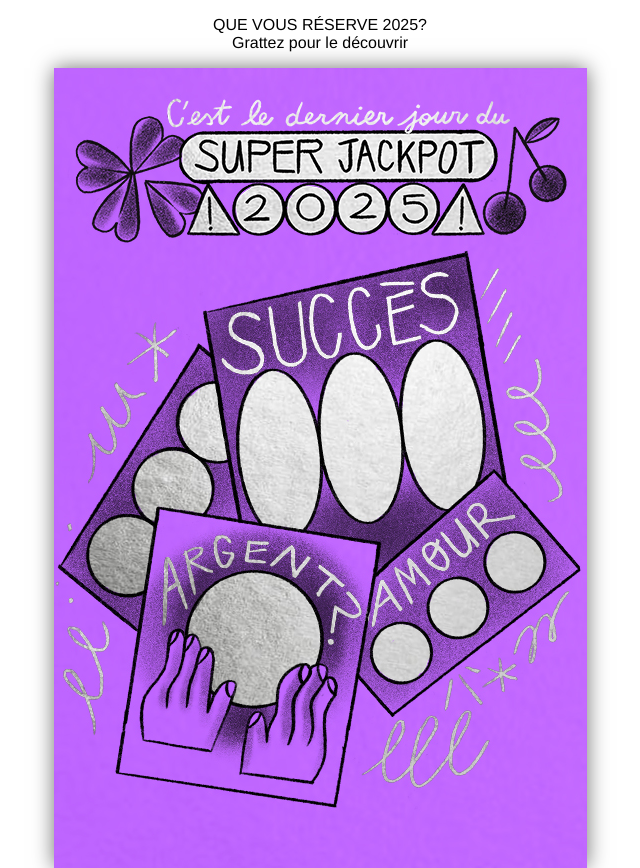
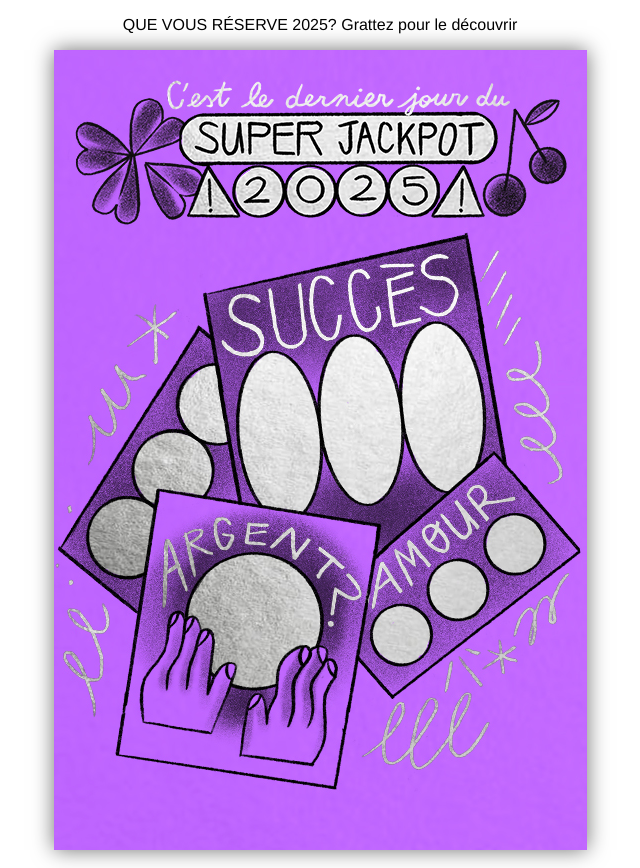
Before and after one commit to grandmach1/2025, a website: page index.html in a window 1280 px wide. Shown: the top 868 px of the page, without its empty margins (320-960 px from the left). Drawn offline with nearby package versions, Linux system fonts and the light colour scheme.

Commit message:
Update index.html

```diff
--- a/index.html
+++ b/index.html
@@ -177,7 +177,7 @@
       <h1>QUE VOUS RÉSERVE 2024?</h1>
       <p class="blinking">QUE VOUS RÉSERVE 2025?<br>Grattez pour le découvrir</p>
   </div>-->
-    <p>QUE VOUS RÉSERVE 2025?<br>Grattez pour le découvrir</p>
+    <p>QUE VOUS RÉSERVE 2025? Grattez pour le découvrir</p>
 
     <!--<br/>that can be erased
     using touch ou mouse moves.<br/><b>try by yourself below...</b></p>
```
